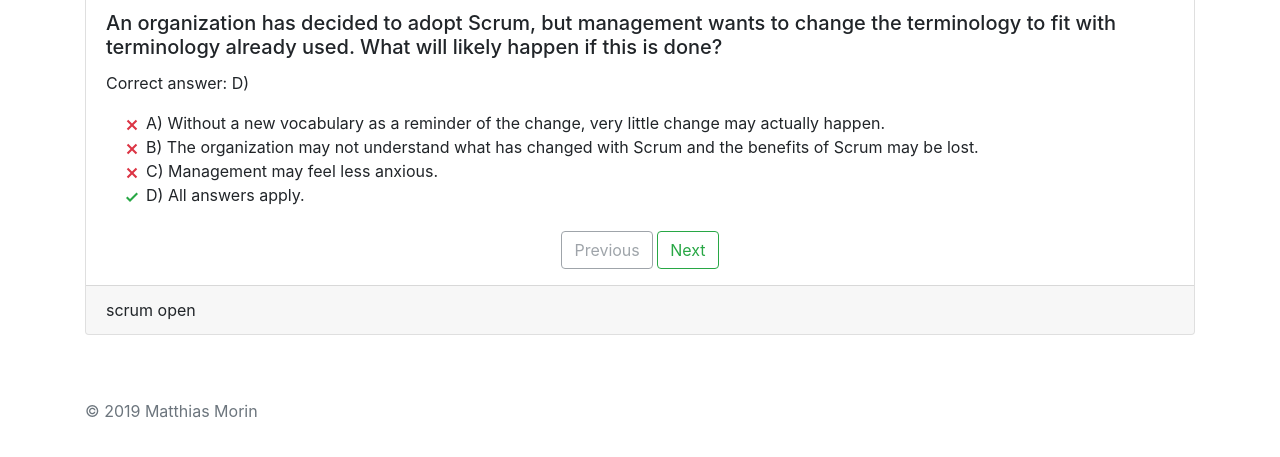
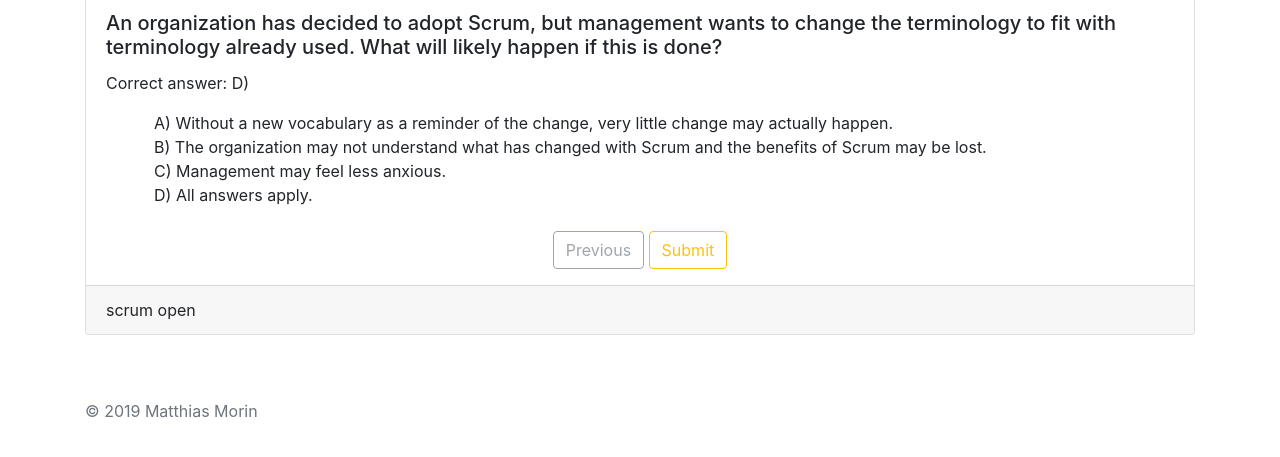
Before and after one commit to flazzarotto/tangoman-quiz, a plain HTML site: page index.html in a window 1280 px wide. Shown: the part 193-650 px from the top of the page. Drawn offline with nearby package versions, Linux system fonts and the light colour scheme.

Commit message:
2019-04-10 16:04:07

```diff
--- a/index.css
+++ b/index.css
@@ -19,6 +19,12 @@ ul {
 
 li {
     position: relative;
+    border-radius: 3px;
+    padding-left: 8px;
+}
+
+li:hover {
+    box-shadow: 0px 0px 3px 0px #656565;
 }
 
 footer {
--- a/index.html
+++ b/index.html
@@ -41,19 +41,22 @@
                         </p>
                         <ul class="card-text">
                             <li v-for="option in card.options">
-                                <span v-if="card.answers.includes(option.id)" class="icon">
-                                    <svg fill="#28a745" width="16" height="16" viewBox="0 0 12 16" version="1.1" aria-hidden="true"><path fill-rule="evenodd" d="M12 5l-8 8-4-4 1.5-1.5L4 10l6.5-6.5L12 5z"></path></svg>
-                                </span>
-                                <span v-else class="icon">
-                                    <svg fill="#dc3545" width="16" height="16" viewBox="0 0 12 16" version="1.1" aria-hidden="true"><path fill-rule="evenodd" d="M7.48 8l3.75 3.75-1.48 1.48L6 9.48l-3.75 3.75-1.48-1.48L4.52 8 .77 4.25l1.48-1.48L6 6.52l3.75-3.75 1.48 1.48L7.48 8z"></path></svg>
+                                <span  v-if="submitted.includes(key)">
+                                    <span v-if="card.answers.includes(option.id)" class="icon">
+                                        <svg fill="#28a745" width="16" height="16" viewBox="0 0 12 16" version="1.1" aria-hidden="true"><path fill-rule="evenodd" d="M12 5l-8 8-4-4 1.5-1.5L4 10l6.5-6.5L12 5z"></path></svg>
+                                    </span>
+                                    <span v-else class="icon">
+                                        <svg fill="#dc3545" width="16" height="16" viewBox="0 0 12 16" version="1.1" aria-hidden="true"><path fill-rule="evenodd" d="M7.48 8l3.75 3.75-1.48 1.48L6 9.48l-3.75 3.75-1.48-1.48L4.52 8 .77 4.25l1.48-1.48L6 6.52l3.75-3.75 1.48 1.48L7.48 8z"></path></svg>
+                                    </span>
                                 </span>
                                 {{ option.id | capitalize }}) {{ option.option }}
                             </li>
                         </ul>
                     </div>
                     <p class="card-text text-center">
-                        <button type="button" class="btn btn-outline-secondary" @click.prevent="gotoPrev()" :disabled="currentPage == 0">Previous</button>
-                        <button type="button" class="btn btn-outline-success" @click.prevent="gotoNext()" :disabled="isMaxPage">Next</button>
+                        <button type="button" class="btn btn-outline-secondary" @click.prevent="prev()" :disabled="currentPage == 0">Previous</button>
+                        <button v-if="submitted.includes(key)" type="button" class="btn btn-outline-success" @click.prevent="next()" :disabled="isMaxPage">Next</button>
+                        <button v-else type="button" class="btn btn-outline-warning" @click.prevent="submit(key)" :disabled="isMaxPage">Submit</button>
                     </p>
                     <div class="card-footer">{{ card.source }}</div>
                 </div><!-- end card -->
--- a/index.js
+++ b/index.js
@@ -17,17 +17,21 @@ let app = new Vue({
         }
     },
     methods: {
-        gotoNext() {
+        next() {
             this.currentPage++
         },
-        gotoPrev() {
+        prev() {
             if (this.currentPage > 0) {
                 this.currentPage--
             }
+        },
+        submit(key) {
+            this.submitted.push(key)
         }
     },
     data: {
         currentPage: 0,
+        submitted: [],
         quiz: [
         {
             "source": "scrum open",
```
